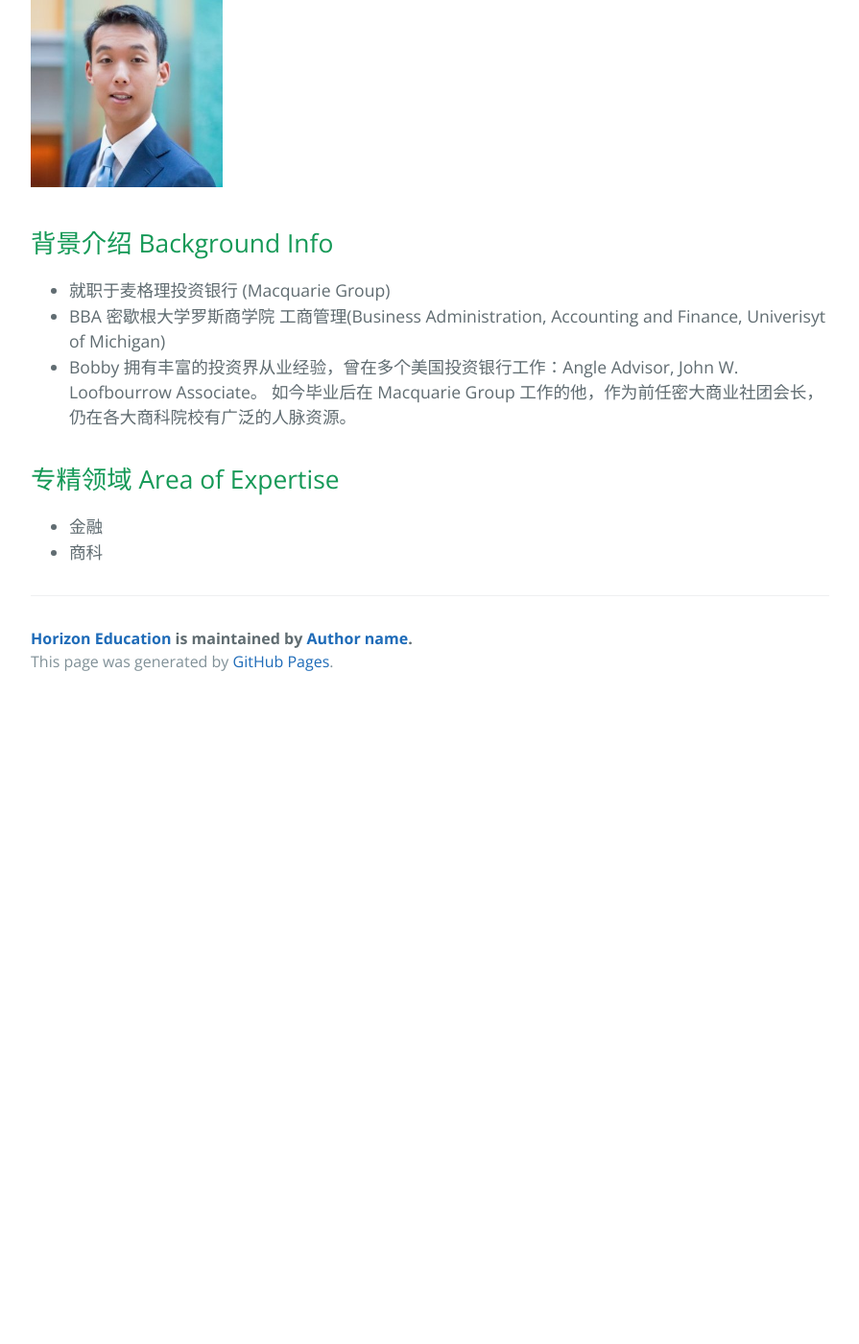
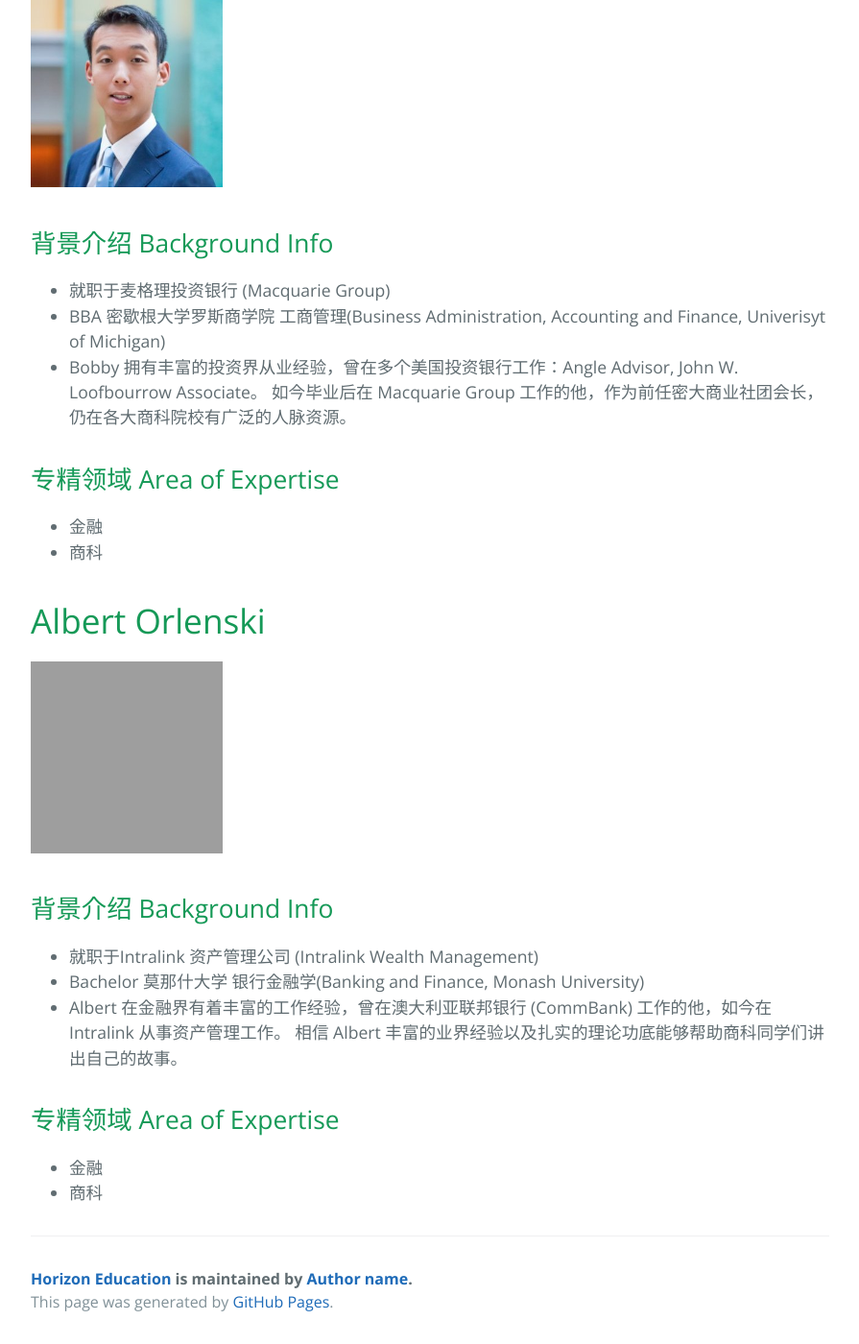
Before and after one commit to horizonedu/horizonedu.github.io, a Jekyll site: the page mentor.html, which Jekyll copies as it is, in a window 1280 px wide and 1400 px high, scrolled down 3912 px. Shown: the whole window at 96% size, without its empty margins (192-1087 px from the left). Built offline with Jekyll 4.4.1, drawn with Linux system fonts in a browser that asks for light colours; before the commit the page ends 4645 px from its top, so only the background shows below that; grey boxes are pictures that could not be loaded.

Commit message:
added photo

```diff
--- a/mentor.html
+++ b/mentor.html
@@ -168,6 +168,32 @@
           商科
         </li>
       </ul>
+
+      <h1>Albert Orlenski</h1>
+      <img src="albert_o.jpg" alt="Albert Orlenski" style="width:200px;height:200px;">
+      <h2>背景介绍 Background Info</h2>
+      <ul class="posts">
+        <li>
+          就职于Intralink 资产管理公司 (Intralink Wealth Management)
+        </li>
+        <li>
+          Bachelor 莫那什大学 银行金融学(Banking and Finance, Monash University)
+        </li>
+        <li>
+          Albert 在金融界有着丰富的工作经验，曾在澳大利亚联邦银行 (CommBank) 工作的他，如今在
+          Intralink 从事资产管理工作。
+          相信 Albert 丰富的业界经验以及扎实的理论功底能够帮助商科同学们讲出自己的故事。
+        </li>
+      </ul>
+      <h2>专精领域 Area of Expertise</h2>
+      <ul class="posts">
+        <li>
+          金融
+        </li>
+        <li>
+          商科
+        </li>
+      </ul>
   <!-- <ul class="posts">
       <li><span>12 Feb 2016</span> &raquo; <a href="/main/2016/02/12/sample-content.html">Welcome to Jekyll!</a></li>
   </ul> -->
```
Also changed, not shown: 2 other files.
